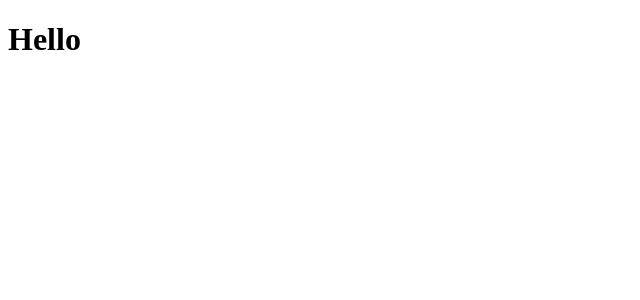
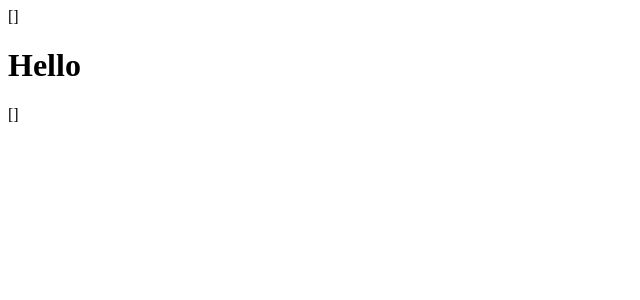
Before and after one commit to SahalN/sahaln-portfolio, a Next.js app: page / in a window 1280 px wide. Shown: the top 300 px of the page, without its empty margins (0-640 px from the left). Built offline with nearby package versions, Linux system fonts and the light colour scheme.

Commit message:
Add HomePage to the website 2

```diff
--- a/app/layout.jsx
+++ b/app/layout.jsx
@@ -4,7 +4,9 @@ export default function RootLayout({ children }) {
   return (
     <>
       <html lang='en'>
+        <header>[]</header>
         <body>{children}</body>
+        <footer>[]</footer>
       </html>
     </>
   );
```
